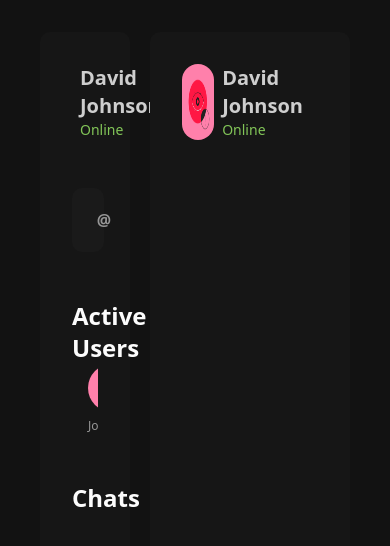
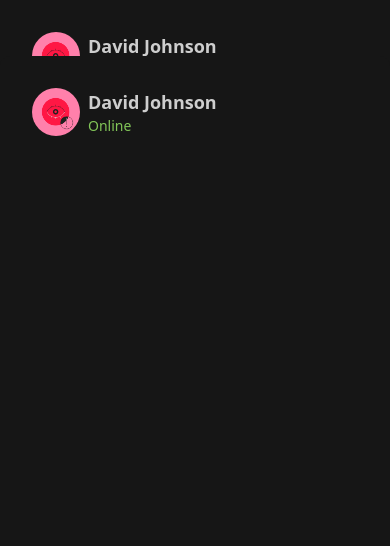
Before and after one commit to fortuneehis/chatty-frontend, a Next.js app: page / in a window 390 px wide. Shown: the top 546 px of the page. Built offline with nearby package versions, Linux system fonts and the light colour scheme; no server answers.

Commit message:
Building the UI 2 🧗‍

```diff
--- a/components/ActiveUsers.tsx
+++ b/components/ActiveUsers.tsx
@@ -1,16 +1,29 @@
 import Image from "next/image"
+import { useEffect, useState } from "react"
+import { ActiveUsersSkeleton } from "./skeleton"
 
 
 
 
 const ActiveUsers = () => {
+
+    const [loading, setLoading] = useState(true)
+
+    useEffect(()=> {
+        let time = setTimeout(()=> {
+            setLoading(false)
+        }, 3000)
+        return () => clearTimeout(time)
+    }, [loading])
+
     return (
+        loading ? <ActiveUsersSkeleton/> : (
         <div className="mt-12">
-            <h1 className="text-light-100 font-bold text-2xl">Active Users</h1>
+            <h1 className="text-light-100 font-bold text-2xl mb-4">Active Users</h1>
             <ul className="overflow-auto flex">
                 {
                     Array(8).fill(8).map(i=>(
-                        <li key={i} className="shrink-0 px-4">
+                        <li key={i} className="shrink-0 pr-4">
                             <Image className="rounded-full" src="/unnamed.png" width={48} height={48}/>
                             <p className="text-light-40 text-xs">John Doe</p>
                         </li>
@@ -18,6 +31,7 @@ const ActiveUsers = () => {
                 }
             </ul>
         </div>
+        )
     )
 }
 
--- a/components/Chatbox.tsx
+++ b/components/Chatbox.tsx
@@ -4,12 +4,12 @@ import MiniProfile from "./MiniProfile"
 
 const ChatBox = () => {
     return (
-        <main className="col-start-5 col-end-13 h-full bg-dark-80 rounded-[10px] p-8">
-            <div>
+        <main className="fixed z-10 top-0 w-full md:relative md:col-start-4 md:col-end-9 lg:col-start-5 lg:col-end-13 mt-14 md:mt-0 h-full bg-dark-80 rounded-tl-[10px] rounded-tr-[10px] md:rounded-[10px] p-8 flex flex-col">
+            <div className="">
                 <MiniProfile/>
             </div>
-            <ul>
-                <li>
+            <ul className="">
+                <li className="">
 
                 </li>
             </ul>
--- a/components/MiniProfile.tsx
+++ b/components/MiniProfile.tsx
@@ -1,16 +1,31 @@
 import Image from "next/image"
-
+import { useEffect, useState } from "react"
+import config from "../utils/config"
+import { MiniProfileSkeleton } from "./skeleton"
 
 
 const MiniProfile = () => {
+    const [loading, setLoading] = useState(true)
+
+    useEffect(()=> {
+        let time = setTimeout(()=> {
+            setLoading(false)
+        }, 3000)
+        return () => clearTimeout(time)
+    }, [loading])
+
     return (
+        loading ? <MiniProfileSkeleton/> : (
        <div className="flex">
-           <Image src="/unnamed.png" className="rounded-full" width={48} height={48}/>
+           <div className="">
+            <Image src="/unnamed.png" className="rounded-full" width={48} height={48}/>
+           </div>
            <div className="ml-2">
-               <h2 className="text-light-80 text-xl font-bold">David Johnson</h2>
+               <h2 className="text-light-80 text-lg lg:text-xl font-bold">David Johnson</h2>
                <p className="text-green text-sm">Online</p>
            </div>
        </div>
+        )
     )
 }
 
--- a/components/Sidebar.tsx
+++ b/components/Sidebar.tsx
@@ -7,7 +7,7 @@ import { ActiveUsersSkeleton, MiniProfileSkeleton } from "./skeleton"
 
 const Sidebar = () => {
     return (
-        <aside className="col-start-1 col-end-5 h-full bg-dark-80 rounded-[10px] p-8">
+        <aside className=" w-full col-start-1 col-end-5 md:col-start-1 md:col-end-4 lg:col-start-1 lg:col-end-5 h-full bg-dark-80 md:rounded-[10px] p-8">
             <MiniProfile/>
             {/* <MiniProfileSkeleton/> */}
             <SearchBar/>
--- a/components/skeleton/index.ts
+++ b/components/skeleton/index.ts
@@ -1,2 +1,3 @@
 export { default as MiniProfileSkeleton} from "./MiniProfileSkeleton"
 export { default as ActiveUsersSkeleton } from "./ActiveUsersSkeleton"
+export { default as ChatsSkeleton } from "./ChatsSkeleton"
--- a/pages/index.tsx
+++ b/pages/index.tsx
@@ -1,15 +1,24 @@
-import type { NextPage } from 'next'
+import type { NextPage, NextPageContext } from 'next'
 import { ChatBox, SideBar } from '../components'
 
 
 
 const App: NextPage = () => {
   return (
-    <main className="grid grid-cols-12 h-screen gap-5 px-10 py-8">
+    <main className="xl:max-w-[1440px] grid grid-cols-4 md:grid-cols-8 lg:grid-cols-12 h-screen gap-5 md:px-10 md:py-8">
       <SideBar/>
       <ChatBox/>
     </main>
   )
 }
 
+export const getServerSideProps = ({req, res}: NextPageContext) => {
+    //fetch user from API
+      //if user exists pass obj as props
+      //else redirect (302) to login page
+      return {
+        props: {}
+      }
+}
+
 export default App
--- a/styles/globals.css
+++ b/styles/globals.css
@@ -8,5 +8,5 @@
 } */
 
 body {
-  @apply bg-dark-100 box-border overflow-hidden h-screen;
+  @apply bg-dark-100 box-border overflow-hidden h-screen xl:flex xl:justify-center xl:items-center;
 }
```
Also changed, not shown: components/skeleton/ChatsSkeleton.tsx (added, +11 -0 lines), todo.txt.
